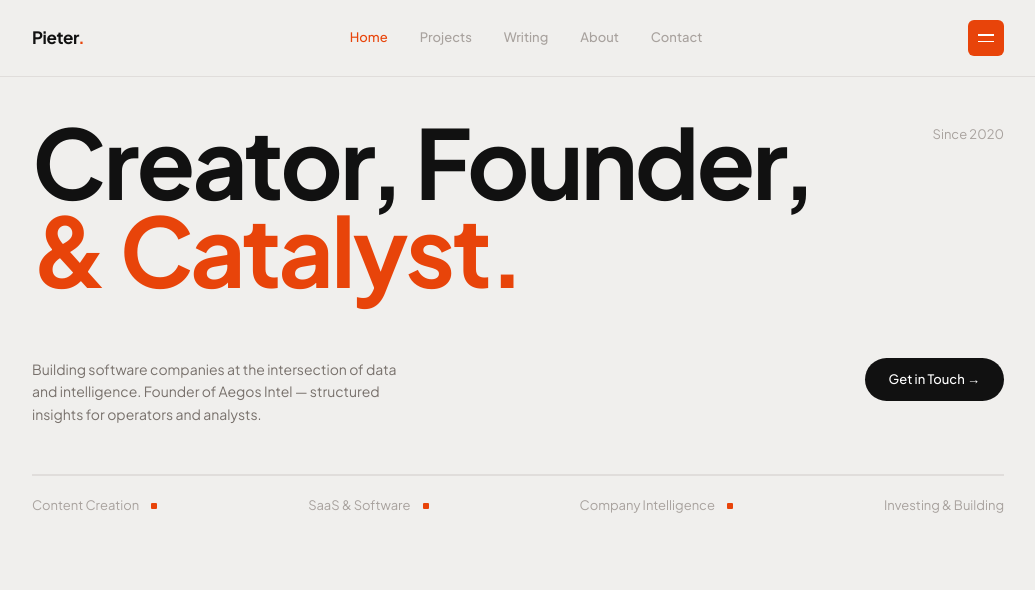
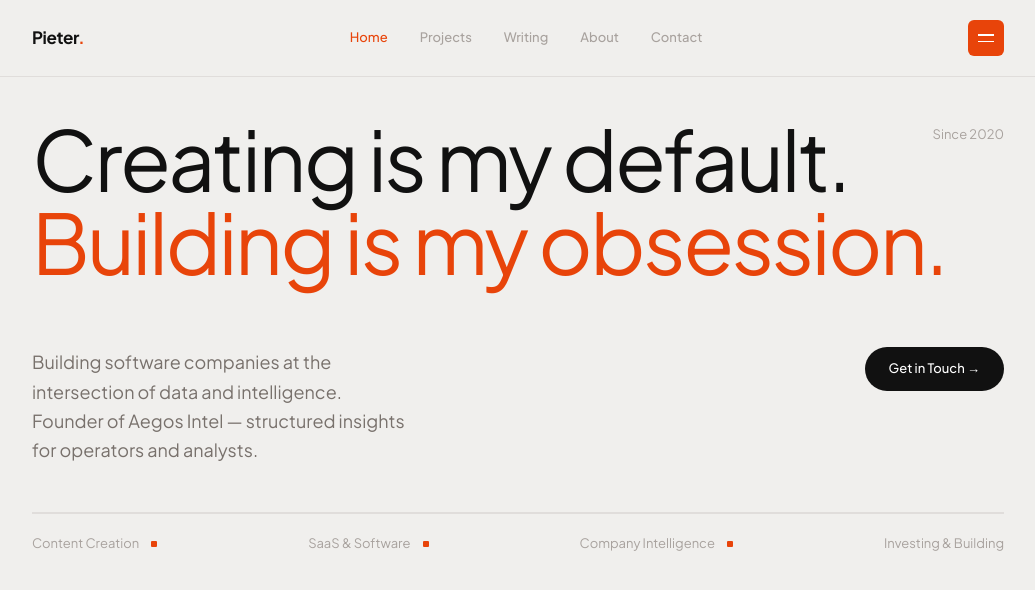
Before and after one commit to sillyledger/personal, a Next.js app: page / in a window 1280 px wide. Shown: the top 590 px of the page, without its empty margins (122-1157 px from the left). Built offline with nearby package versions, Linux system fonts and the light colour scheme.

Commit message:
Update Hero.tsx

```diff
--- a/components/Hero.tsx
+++ b/components/Hero.tsx
@@ -8,15 +8,15 @@ export default function Hero() {
         Since 2020
       </span>
 
-      <h1 className="text-[clamp(60px,7.5vw,115px)] font-bold leading-[0.92] tracking-[-0.03em] text-[#111] whitespace-nowrap">
-        Creator, Founder,
+      <h1 className="text-[clamp(52px,6.5vw,96px)] font-normal leading-[1.0] tracking-[-0.03em] text-[#111]">
+        Creating is my default.
       </h1>
-      <h2 className="text-[clamp(60px,7.5vw,115px)] font-bold leading-[0.92] tracking-[-0.03em] text-accent mb-16">
-        &amp; Catalyst.
+      <h2 className="text-[clamp(52px,6.5vw,96px)] font-normal leading-[1.0] tracking-[-0.03em] text-accent mb-16">
+        Building is my obsession.
       </h2>
 
       <div className="flex items-start justify-between pb-12 border-b border-stone-300/60">
-        <p className="text-[14px] text-stone-500 leading-relaxed max-w-[380px]">
+        <p className="text-[18px] text-stone-500 leading-relaxed max-w-[380px]">
           Building software companies at the intersection of data and
           intelligence. Founder of Aegos Intel — structured insights for
           operators and analysts.
```
